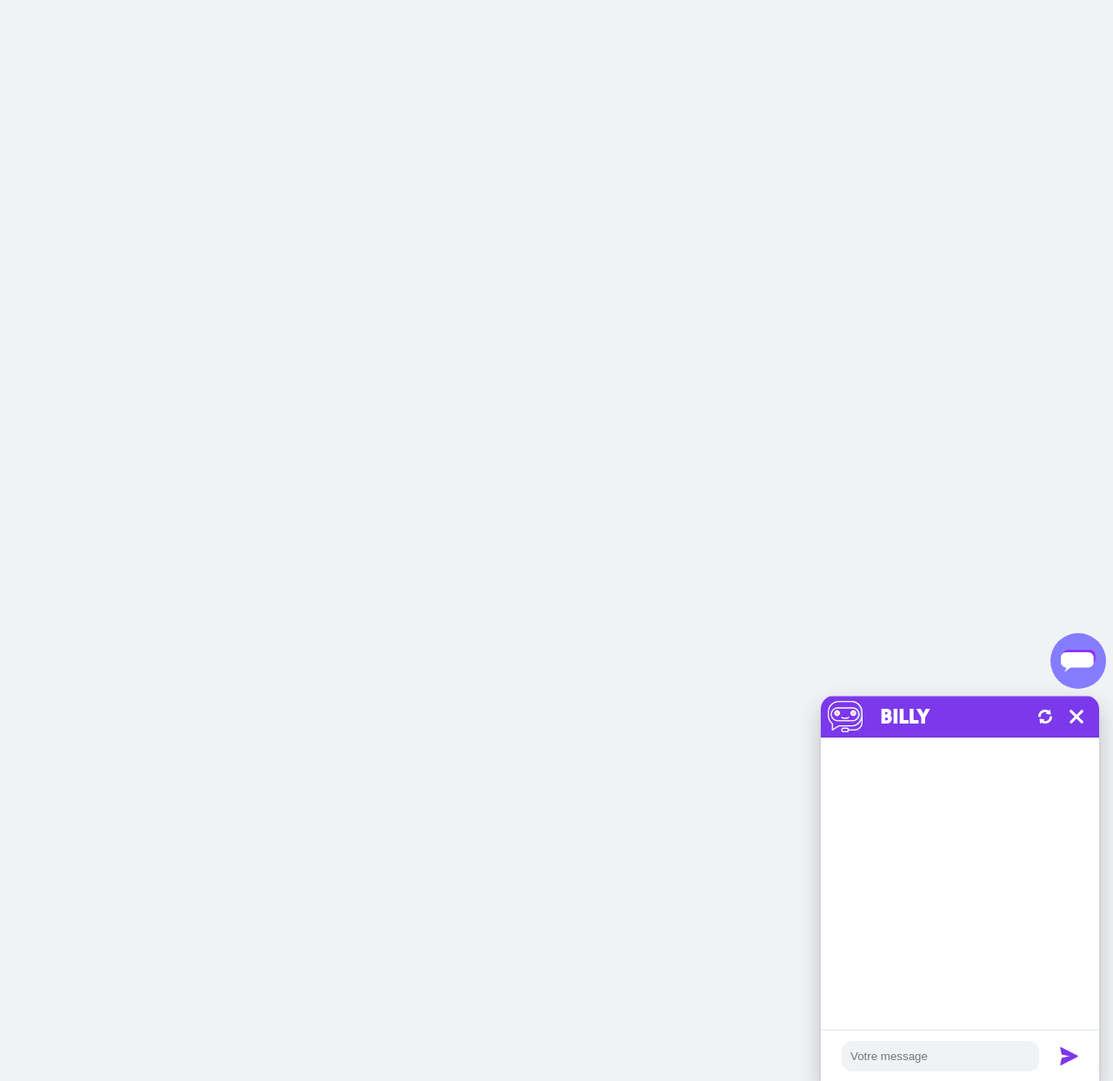
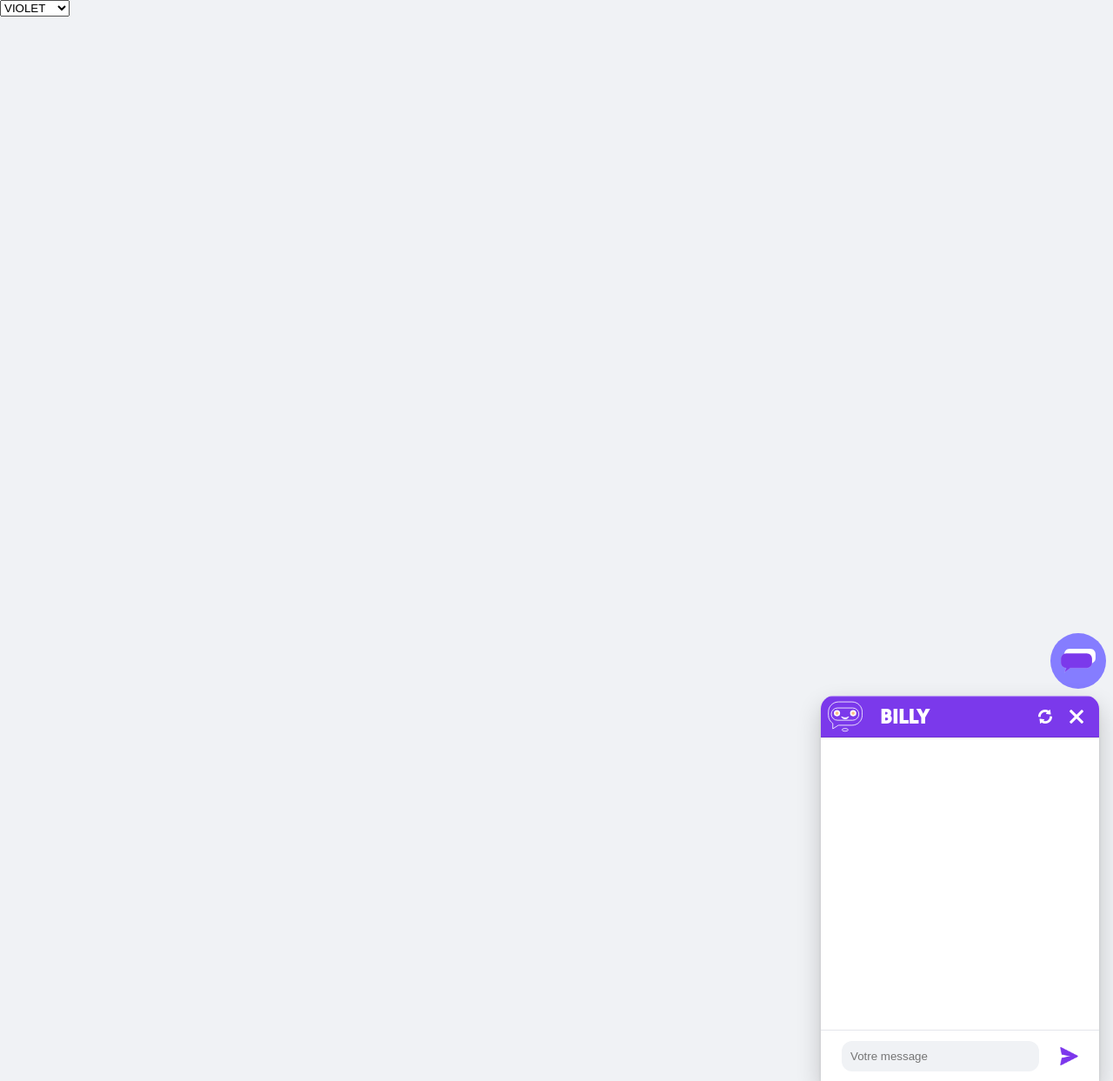
Before and after one commit to RomainNgd/chatbot, a PHP site: page / in a window 1280 px wide. Shown: the top 1243 px of the page at 87% size. Run offline with PHP 8.4, Linux system fonts and the light colour scheme.

Commit message:
add color

```diff
--- a/assets/css/style.css
+++ b/assets/css/style.css
@@ -366,3 +366,11 @@ body{
     width: 1.8em;
     animation: 1s infinite loading;
 }
+
+svg.logo .cls-2, svg.picture-ai .cls-2{
+    fill: var( --main-dark-color );
+}
+
+svg#button-svg .cls-2{
+    fill: var( --main-dark-color );
+}
--- a/assets/js/script.js
+++ b/assets/js/script.js
@@ -1,6 +1,8 @@
 let i = 0;
 
 let input = document.getElementById( 'message' );
+const scroller = document.getElementById( 'message-box' );
+const select = document.getElementById( 'palette' );
 
 input.addEventListener( 'keydown', function(e) {
     if( e.code === "Enter" || e.code === "NumpadEnter" )
@@ -10,6 +12,10 @@ input.addEventListener( 'keydown', function(e) {
             sendMessage();
         }
     }
+} )
+
+palette.addEventListener( 'change', function(){
+    selectColor();
 } )
 
 function openChat()
@@ -33,7 +39,7 @@ function openChat()
         date = date.toLocaleString()
         box.insertAdjacentHTML('beforeend', `<p id="date">${date}</p>`)
         element.classList.add( 'ai-box' );
-        element.insertAdjacentHTML( "beforeend", "<img src='./assets/img/bot-logo.png' class='picture-ai'><div class='message-ai'>" + message +"</div>" );
+        element.insertAdjacentHTML( "beforeend", '<svg xmlns="http://www.w3.org/2000/svg" viewBox="0 0 48.22 48" class="picture-ai"><defs><style>.cls-1{fill:#fff;}.cls-2{fill:#7b39eb;}.cls-2,.cls-3,.cls-4{stroke:#fff;stroke-miterlimit:10;}.cls-3{fill:none;}.cls-4{fill:#ffbf85;stroke-width:2px;}</style></defs><g id="fond_icone"><path class="cls-2" d="M33.65,3.72H14.88C7.11,3.72,.81,10.02,.81,17.8v4.21c0,4.82,2.43,9.08,6.13,11.61v7.38l7.73-4.93c.07,0,.15,.01,.22,.01h18.77c7.77,0,14.07-6.3,14.07-14.07v-4.21c0-7.77-6.3-14.07-14.07-14.07Z"/><ellipse class="cls-2" cx="24" cy="42.47" rx="4.19" ry="1.91"/></g><g id="Calque_2"><rect class="cls-3" x="4.88" y="12.15" width="38.17" height="16.98" rx="8.49" ry="8.49"/><g><g><circle class="cls-4" cx="12.76" cy="19.36" r="3.32"/><circle class="cls-4" cx="35.17" cy="19.36" r="3.32"/></g><path class="cls-1" d="M19.02,24.34c3.62,1.81,6.48,2.04,9.89,0-1.93,4.07-7.81,3.77-9.89,0h0Z"/></g></g></svg><div class="message-ai">' + message +"</div>" );
         box.appendChild(element)
         i++;
     }
@@ -45,11 +51,9 @@ function closeChat()
     let button = document.getElementById( 'chat-button' );
 
     chat.classList.add( 'close-chatbox' );
-    chat.classList.remove( 'hide-chatbox' );
-    chat.classList.remove( 'open-chatbox' );
+    chat.classList.remove( 'hide-chatbox', 'open-chatbox' );
     button.classList.remove( 'hide-button' );
-    button.classList.add('button-animation')
-    button.classList.add( 'open-button' );
+    button.classList.add('button-animation', 'open-button')
 }
 
 function reset(){
@@ -63,7 +67,7 @@ function sendMessage()
     let message = document.getElementById( 'message' );
     let box = document.getElementById( 'message-box' );
     let element = document.createElement( 'div' );
-    let request = message.value;
+    let request = escapeHtml( message.value);
 
     if( request != '' )
     {
@@ -125,7 +129,7 @@ function iaResponse( request )
 
     switch ( request.theme ){
         case ( 'presentation' ):
-            message = "Enchanté, je suis arAI, à votre service."
+            message = "Enchanté, je suis Billy, à votre service."
             break;
         case ( 'deconnexion' ):
             message = "À la prochaine ! 😊"
@@ -140,14 +144,54 @@ function iaResponse( request )
         }
     element.classList.add( 'ai-box' );
     document.getElementById('message').setAttribute('readonly', 'readonly')
-    element.insertAdjacentHTML( "beforeend", "<img src='./assets/img/bot-logo.png' class='picture-ai'><div class='message-ai'><img src='./assets/img/loading.png' class='loading'></div>" );
+    element.insertAdjacentHTML( "beforeend", '<svg xmlns="http://www.w3.org/2000/svg" viewBox="0 0 48.22 48" class="picture-ai"><defs><style>.cls-1{fill:#fff;}.cls-2{fill:#7b39eb;}.cls-2,.cls-3,.cls-4{stroke:#fff;stroke-miterlimit:10;}.cls-3{fill:none;}.cls-4{fill:#ffbf85;stroke-width:2px;}</style></defs><g id="fond_icone"><path class="cls-2" d="M33.65,3.72H14.88C7.11,3.72,.81,10.02,.81,17.8v4.21c0,4.82,2.43,9.08,6.13,11.61v7.38l7.73-4.93c.07,0,.15,.01,.22,.01h18.77c7.77,0,14.07-6.3,14.07-14.07v-4.21c0-7.77-6.3-14.07-14.07-14.07Z"/><ellipse class="cls-2" cx="24" cy="42.47" rx="4.19" ry="1.91"/></g><g id="Calque_2"><rect class="cls-3" x="4.88" y="12.15" width="38.17" height="16.98" rx="8.49" ry="8.49"/><g><g><circle class="cls-4" cx="12.76" cy="19.36" r="3.32"/><circle class="cls-4" cx="35.17" cy="19.36" r="3.32"/></g><path class="cls-1" d="M19.02,24.34c3.62,1.81,6.48,2.04,9.89,0-1.93,4.07-7.81,3.77-9.89,0h0Z"/></g></g></svg><div class="message-ai"><img src="./assets/img/loading.png" class="loading"></div>' );
     box.appendChild( element );
     box.scrollTop += 9999
     setTimeout(()=>{
         element.innerHTML = ''
-        element.insertAdjacentHTML( "beforeend", "<img src='./assets/img/bot-logo.png' class='picture-ai'><div class='message-ai'>" + message +"</div>" );
+        element.insertAdjacentHTML( "beforeend", '<svg xmlns="http://www.w3.org/2000/svg" viewBox="0 0 48.22 48" class="picture-ai"><defs><style>.cls-1{fill:#fff;}.cls-2{fill:#7b39eb;}.cls-2,.cls-3,.cls-4{stroke:#fff;stroke-miterlimit:10;}.cls-3{fill:none;}.cls-4{fill:#ffbf85;stroke-width:2px;}</style></defs><g id="fond_icone"><path class="cls-2" d="M33.65,3.72H14.88C7.11,3.72,.81,10.02,.81,17.8v4.21c0,4.82,2.43,9.08,6.13,11.61v7.38l7.73-4.93c.07,0,.15,.01,.22,.01h18.77c7.77,0,14.07-6.3,14.07-14.07v-4.21c0-7.77-6.3-14.07-14.07-14.07Z"/><ellipse class="cls-2" cx="24" cy="42.47" rx="4.19" ry="1.91"/></g><g id="Calque_2"><rect class="cls-3" x="4.88" y="12.15" width="38.17" height="16.98" rx="8.49" ry="8.49"/><g><g><circle class="cls-4" cx="12.76" cy="19.36" r="3.32"/><circle class="cls-4" cx="35.17" cy="19.36" r="3.32"/></g><path class="cls-1" d="M19.02,24.34c3.62,1.81,6.48,2.04,9.89,0-1.93,4.07-7.81,3.77-9.89,0h0Z"/></g></g></svg><div class="message-ai">' + message +"</div>" );
         box.appendChild( element );
         document.getElementById('message').removeAttribute('readonly')
         box.scrollTop += 9999
     }, 2500)
 }
+
+function selectColor()
+{
+    let palette = document.getElementById( 'palette' )
+    let r = document.querySelector( ':root' )
+    let rs = getComputedStyle( r )
+
+    switch( palette.value ){
+        case ( 'violet' ):
+            r.style.setProperty('--light-color', '#f0f2f5')
+            r.style.setProperty('--main-color', '#857dff')
+            r.style.setProperty('--main-dark-color', '#7B39EB')
+            r.style.setProperty('--gray-color', '#e4e6eb')
+            break
+        case ( 'vert' ):
+            r.style.setProperty('--light-color', '#f1f5f0')
+            r.style.setProperty('--main-color', '#7fff7d')
+            r.style.setProperty('--main-dark-color', '#12b50d')
+            r.style.setProperty('--gray-color', '#e6ebe4')
+            break
+        case ( 'bleu' ):
+            r.style.setProperty('--light-color', '#f1f5f0')
+            r.style.setProperty('--main-color', '#4538ff')
+            r.style.setProperty('--main-dark-color', '#397aeb')
+            r.style.setProperty('--gray-color', '#e6ebe4')
+            break
+    }
+}
+
+function escapeHtml( text ) {
+    var map = {
+      '&': '&amp;',
+      '<': '&lt;',
+      '>': '&gt;',
+      '"': '&quot;',
+      "'": '&#039;'
+    };
+
+    return text.replace(/[&<>"']/g, function(m) { return map[m]; });
+}
--- a/index.html
+++ b/index.html
@@ -12,16 +12,18 @@
 <body>
     <div id="bulle" class="hide-bulle">
         <div class="brand">
-            <img src="./assets/img/bot-logo.png" alt="bot" class="logo">
+            <svg xmlns="http://www.w3.org/2000/svg" viewBox="0 0 48.22 48" class="logo"><defs><style>.cls-1{fill:#fff;}.cls-2{fill:#7b39eb;}.cls-2,.cls-3,.cls-4{stroke:#fff;stroke-miterlimit:10;}.cls-3{fill:none;}.cls-4{fill:#ffbf85;stroke-width:2px;}</style></defs><g id="fond_icone"><path class="cls-2" d="M33.65,3.72H14.88C7.11,3.72,.81,10.02,.81,17.8v4.21c0,4.82,2.43,9.08,6.13,11.61v7.38l7.73-4.93c.07,0,.15,.01,.22,.01h18.77c7.77,0,14.07-6.3,14.07-14.07v-4.21c0-7.77-6.3-14.07-14.07-14.07Z"/><ellipse class="cls-2" cx="24" cy="42.47" rx="4.19" ry="1.91"/></g><g id="Calque_2"><rect class="cls-3" x="4.88" y="12.15" width="38.17" height="16.98" rx="8.49" ry="8.49"/><g><g><circle class="cls-4" cx="12.76" cy="19.36" r="3.32"/><circle class="cls-4" cx="35.17" cy="19.36" r="3.32"/></g><path class="cls-1" d="M19.02,24.34c3.62,1.81,6.48,2.04,9.89,0-1.93,4.07-7.81,3.77-9.89,0h0Z"/></g></g></svg>
             <h2 class="name">BILLY</h2>
         </div>
         Bonjour, je suis billy, un robot à votre service. <br> Posez moi une question !
     </div>
-    <div class="button-animation" id="chat-button" onclick="openChat()"><img src="./assets/img/logo.svg" alt="logo" class="openlogo"></div>
+    <div class="button-animation" id="chat-button" onclick="openChat()">
+        <svg id="button-svg" class="openlogo" xmlns="http://www.w3.org/2000/svg" viewBox="0 0 272 187.03"><defs><style>.cls-1{fill:#8a2bff;}.cls-1,.cls-2{stroke:#fff;stroke-miterlimit:10;}.cls-2{fill:#fff;}</style></defs><g id="Calque_1-2"><g><path class="cls-1" d="m229.72,115.5H100.06l-44.56,35,13.78-35c-22.98,0-41.78-18.8-41.78-41.78v-31.44C27.5,19.3,46.3.5,69.28.5h160.44c22.98,0,41.78,18.8,41.78,41.78v31.44c0,22.98-18.8,41.78-41.78,41.78Z"/><path class="cls-2" d="m202.72,150.5H73.06l-44.56,35,13.78-35c-22.98,0-41.78-18.8-41.78-41.78v-31.44c0-22.98,18.8-41.78,41.78-41.78h160.44c22.98,0,41.78,18.8,41.78,41.78v31.44c0,22.98-18.8,41.78-41.78,41.78Z"/></g></g></svg>
+    </div>
     <div id="chatbox" class="close-chatbox">
         <div id="chatbox-header">
             <div class="brand">
-                <img src="./assets/img/bot-logo.png" alt="bot" class="logo">
+                <svg xmlns="http://www.w3.org/2000/svg" viewBox="0 0 48.22 48" class="logo"><defs><style>.cls-1{fill:#fff;}.cls-2{fill:#7b39eb;}.cls-2,.cls-3,.cls-4{stroke:#fff;stroke-miterlimit:10;}.cls-3{fill:none;}.cls-4{fill:#ffbf85;stroke-width:2px;}</style></defs><g id="fond_icone"><path class="cls-2" d="M33.65,3.72H14.88C7.11,3.72,.81,10.02,.81,17.8v4.21c0,4.82,2.43,9.08,6.13,11.61v7.38l7.73-4.93c.07,0,.15,.01,.22,.01h18.77c7.77,0,14.07-6.3,14.07-14.07v-4.21c0-7.77-6.3-14.07-14.07-14.07Z"/><ellipse class="cls-2" cx="24" cy="42.47" rx="4.19" ry="1.91"/></g><g id="Calque_2"><rect class="cls-3" x="4.88" y="12.15" width="38.17" height="16.98" rx="8.49" ry="8.49"/><g><g><circle class="cls-4" cx="12.76" cy="19.36" r="3.32"/><circle class="cls-4" cx="35.17" cy="19.36" r="3.32"/></g><path class="cls-1" d="M19.02,24.34c3.62,1.81,6.48,2.04,9.89,0-1.93,4.07-7.81,3.77-9.89,0h0Z"/></g></g></svg>
                 <h2 class="name">BILLY</h2>
             </div>
             <div class="brand">
@@ -35,9 +37,18 @@
         </div>
         <div id="footer-chatbox">
             <input type="text" id="message" placeholder="Votre message">
-            <img onclick="sendMessage()" id="envoyer" src="./assets/img/send-message.png" alt="send butto">
+            <img onclick="sendMessage()" id="envoyer" src="./assets/img/send-message.png" alt="send button">
+            <!-- <img onclick="spreechToText()" id="micro" src="./assets/img/icons8-microphone-48.png" alt="microphone" width="10%"> -->
         </div>
     </div>
+
+    <!-- Sélection d'une palette de couleur pour le chat -->
+    <select name="color" id="palette">
+        <option value="violet" selected>VIOLET</option>
+        <option value="orange">ORANGE</option>
+        <option value="vert">VERT</option>
+        <option value="bleu">BLEU</option>
+    </select>
     <script src="./assets/js/script.js"></script>
 </body>
 </html>
```
